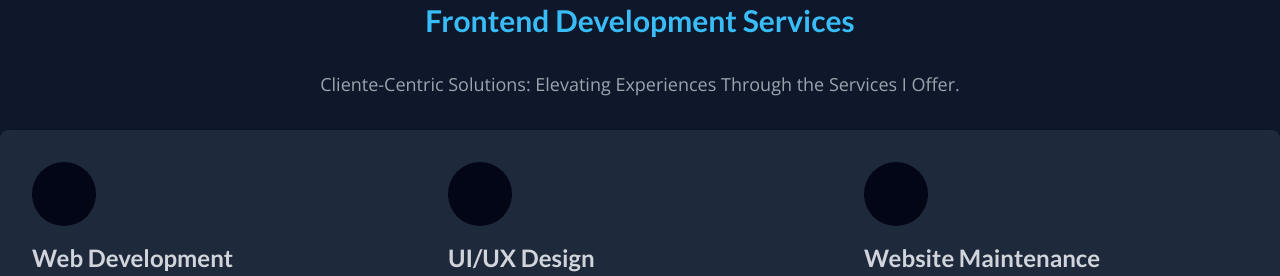
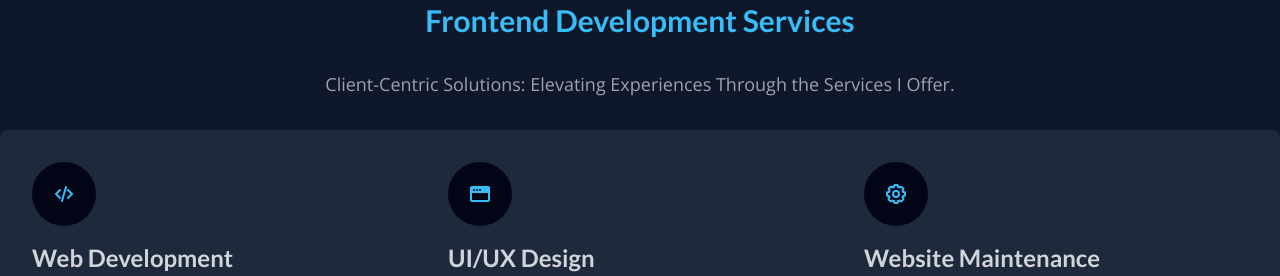
Before and after one commit to carlossantesp/carlos.santesp, a Next.js app: page / in a window 1280 px wide. Shown: the part 2343-2619 px from the top of the page. Built offline with nearby package versions, Linux system fonts and the light colour scheme.

Commit message:
Adding icons in the section service

```diff
--- a/src/components/icons.js
+++ b/src/components/icons.js
@@ -127,3 +127,56 @@ export function IconLinkedin() {
         </svg>
     );
 }
+
+export function WebCode() {
+    return (
+        <svg className="w-6 h-6" aria-hidden="true" xmlns="http://www.w3.org/2000/svg" fill="none" viewBox="0 0 24 24">
+            <path
+                stroke="currentColor"
+                strokeLinecap="round"
+                strokeLinejoin="round"
+                strokeWidth="2"
+                d="m8 8-4 4 4 4m8 0 4-4-4-4m-2-3-4 14"
+            />
+        </svg>
+    );
+}
+
+export function Maintenance() {
+    return (
+        <svg className="w-6 h-6" aria-hidden="true" xmlns="http://www.w3.org/2000/svg" fill="none" viewBox="0 0 24 24">
+            <path
+                stroke="currentColor"
+                strokeLinecap="round"
+                strokeLinejoin="round"
+                stroke-width="2"
+                d="M21 13v-2a1 1 0 0 0-1-1h-.8l-.7-1.7.6-.5a1 1 0 0 0 0-1.5L17.7 5a1 1 0 0 0-1.5 0l-.5.6-1.7-.7V4a1 1 0 0 0-1-1h-2a1 1 0 0 0-1 1v.8l-1.7.7-.5-.6a1 1 0 0 0-1.5 0L5 6.3a1 1 0 0 0 0 1.5l.6.5-.7 1.7H4a1 1 0 0 0-1 1v2a1 1 0 0 0 1 1h.8l.7 1.7-.6.5a1 1 0 0 0 0 1.5L6.3 19a1 1 0 0 0 1.5 0l.5-.6 1.7.7v.8a1 1 0 0 0 1 1h2a1 1 0 0 0 1-1v-.8l1.7-.7.5.6a1 1 0 0 0 1.5 0l1.4-1.4a1 1 0 0 0 0-1.5l-.6-.5.7-1.7h.8a1 1 0 0 0 1-1Z"
+            />
+            <path
+                stroke="currentColor"
+                strokeLinecap="round"
+                strokeLinejoin="round"
+                strokeWidth="2"
+                d="M12 15a3 3 0 1 0 0-6 3 3 0 0 0 0 6Z"
+            />
+        </svg>
+    );
+}
+
+export function Design() {
+    return (
+        <svg
+            className="w-6 h-6"
+            aria-hidden="true"
+            xmlns="http://www.w3.org/2000/svg"
+            fill="currentColor"
+            viewBox="0 0 24 24"
+        >
+            <path
+                fillRule="evenodd"
+                d="M4 4a2 2 0 0 0-2 2v12c0 1.1.9 2 2 2h16a2 2 0 0 0 2-2V6a2 2 0 0 0-2-2H4Zm16 7H4v7h16v-7ZM5 8c0-.6.4-1 1-1a1 1 0 0 1 0 2 1 1 0 0 1-1-1Zm4-1a1 1 0 0 0 0 2 1 1 0 0 0 0-2Zm2 1c0-.6.4-1 1-1a1 1 0 1 1 0 2 1 1 0 0 1-1-1Z"
+                clipRule="evenodd"
+            />
+        </svg>
+    );
+}
--- a/src/components/sectionservices.js
+++ b/src/components/sectionservices.js
@@ -1,25 +1,26 @@
 import Container from "./container";
 import Description from "./description";
+import {WebCode, Maintenance, Design} from "./icons";
 import ServicesLists from "./serviceslists";
 
 const itemsServices = [
     {
         id: "1",
-        icon: "icon",
+        icon: <WebCode />,
         title: "Web Development",
         description:
             "Transforming ideas into dynamic websites using cutting-edge technologies for exceptional user experiences.",
     },
     {
         id: "2",
-        icon: "icon",
+        icon: <Design />,
         title: "UI/UX Design",
         description:
             "Captivating audiences with visually stunning interfaces and intuitive design for a perfect blend of aesthetics and functionality.",
     },
     {
         id: "3",
-        icon: "icon",
+        icon: <Maintenance />,
         title: "Website Maintenance",
         description:
             "Ensuring seamless performance through proactive maintenance services, keeping your online presence optimized for ongoing success.",
@@ -31,7 +32,7 @@ export default function SectionService() {
         <Container id="service" otherClass="my-12 md:my-14">
             <Description
                 title="Frontend Development Services"
-                description="Cliente-Centric Solutions: Elevating Experiences Through the Services I Offer."
+                description="Client-Centric Solutions: Elevating Experiences Through the Services I Offer."
             />
             <ServicesLists itemsServices={itemsServices} />
         </Container>
--- a/src/components/service.js
+++ b/src/components/service.js
@@ -9,7 +9,9 @@ export default function Service({item}) {
     const {title, description, icon} = item;
     return (
         <div className="space-y-4">
-            <div className="bg-slate-950 w-12 h-12 lg:w-16 lg:h-16 rounded-full"></div>
+            <div className="bg-slate-950 text-sky-400 w-12 h-12 lg:w-16 lg:h-16 rounded-full flex justify-center items-center">
+                {icon}
+            </div>
             <h3 className={`${lato.className} text-2xl`}>{title}</h3>
             <p className="text-gray-400">{description}</p>
         </div>
```
